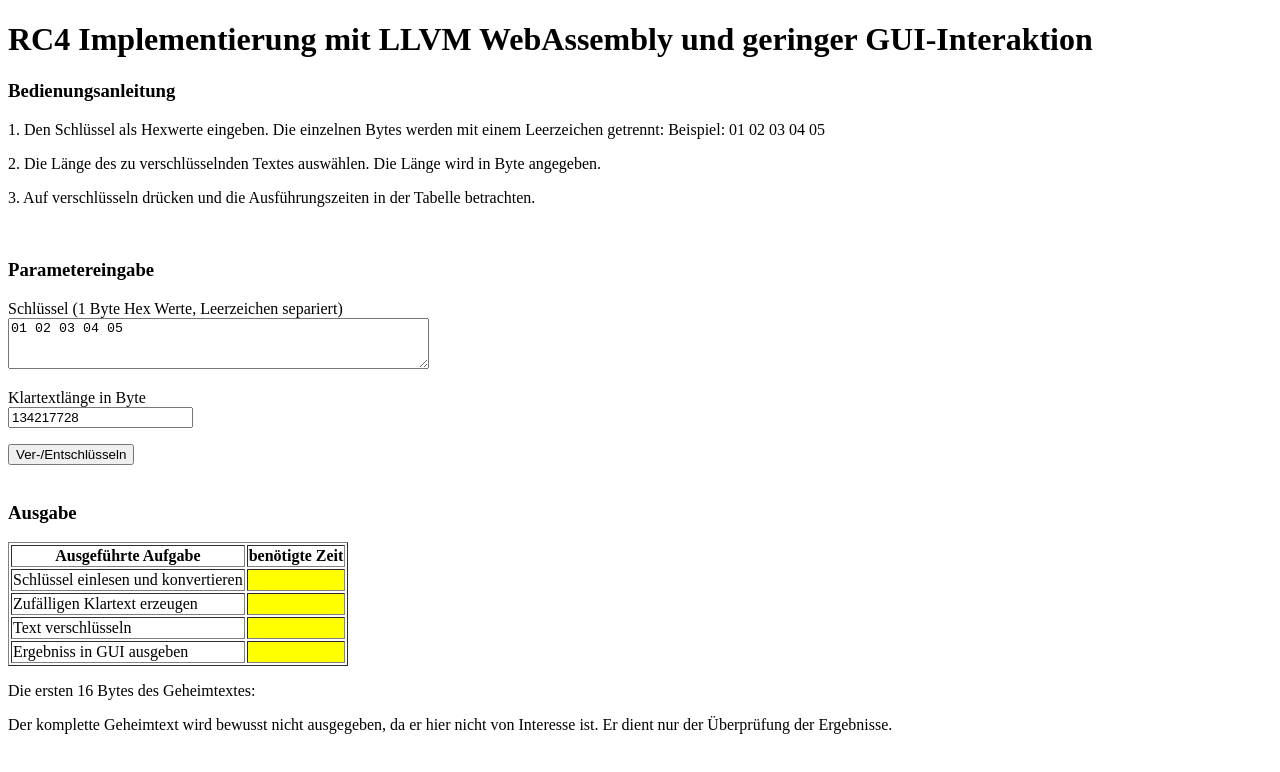
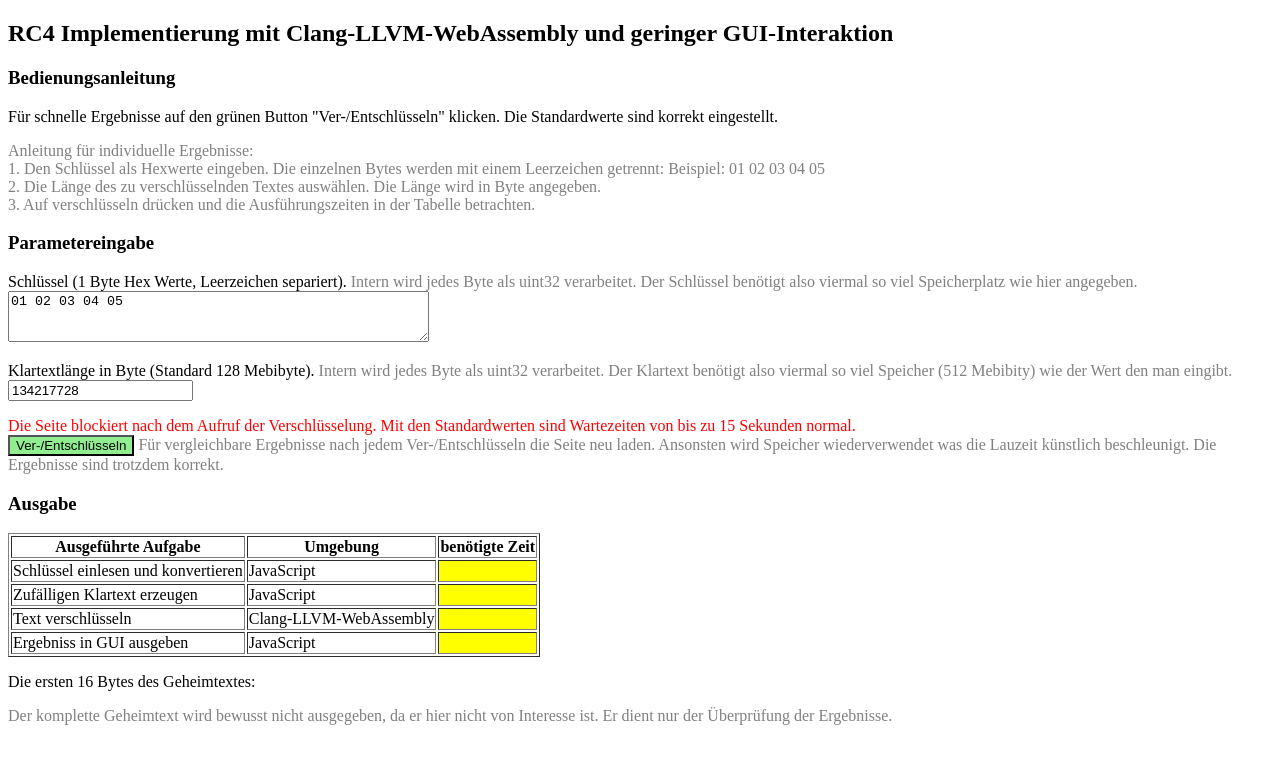
Before and after one commit to grthor/grthor.github.io, a plain HTML site: page RC4_LLVM_geringe_GUI_Interaktion/RC4Wasm.html in a window 1280 px wide. Drawn offline with Linux system fonts and the light colour scheme; no server answers.

Commit message:
Improved Usability :D

```diff
--- a/RC4_LLVM_geringe_GUI_Interaktion/RC4Wasm.html
+++ b/RC4_LLVM_geringe_GUI_Interaktion/RC4Wasm.html
@@ -67,10 +67,10 @@
 			var difference = requiredMemoryInBytes - availableMemoryInBytes;
 			var additionalPages = Math.ceil(difference / 65536);
 
-			console.log("Buffer Size in Pages (64kib) " + mymemory.buffer.byteLength / 65536);
-			console.log("Additional pages " + additionalPages);
+			//console.log("Buffer Size in Pages (64kib) " + mymemory.buffer.byteLength / 65536);
+			//console.log("Additional pages " + additionalPages);
 			mymemory.grow(additionalPages);
-			console.log("New Buffer Size in Pages (64 kib) " + mymemory.buffer.byteLength / 65536);
+			//console.log("New Buffer Size in Pages (64 kib) " + mymemory.buffer.byteLength / 65536);
 
 
 			// Buffer Array Vergrößern
@@ -125,60 +125,84 @@
 </head>
 
 	<body>
-	<h1>RC4 Implementierung mit LLVM WebAssembly und geringer GUI-Interaktion</h1>
+	<h2>RC4 Implementierung mit Clang-LLVM-WebAssembly und geringer GUI-Interaktion</h2>
 	<h3>Bedienungsanleitung</h3>
-	<p>1. Den Schlüssel als Hexwerte eingeben. Die einzelnen Bytes werden mit
-	einem Leerzeichen getrennt: Beispiel: 01 02 03 04 05</p>
-
-	<p>2. Die Länge des zu verschlüsselnden Textes auswählen. Die Länge wird in Byte
-	angegeben.</p>
-
-	<p>3. Auf verschlüsseln drücken und die Ausführungszeiten in der Tabelle betrachten.</p>
-	</br>
+	<p>
+		Für schnelle Ergebnisse auf den grünen Button "Ver-/Entschlüsseln" klicken.
+		Die Standardwerte sind korrekt eingestellt.
+	</p>
+	<p style="color:grey">
+		Anleitung für individuelle Ergebnisse:
+		<br />
+		1. Den Schlüssel als Hexwerte eingeben. Die einzelnen Bytes werden mit
+		einem Leerzeichen getrennt: Beispiel: 01 02 03 04 05
+		<br />
+		2. Die Länge des zu verschlüsselnden Textes auswählen. Die Länge wird in Byte
+		angegeben.
+		<br />
+		3. Auf verschlüsseln drücken und die Ausführungszeiten in der Tabelle betrachten.
+	</p>
 
 	<h3>Parametereingabe</h3>
 
 
 	<form>
-	<p>Schlüssel (1 Byte Hex Werte, Leerzeichen separiert)</br>
-	<textarea id="key_input" rows="3" cols="50">01 02 03 04 05</textarea></p>
+		<p>Schlüssel (1 Byte Hex Werte, Leerzeichen separiert). <span style="color:grey">Intern wird jedes Byte
+		als uint32 verarbeitet. Der Schlüssel benötigt also viermal so viel Speicherplatz
+		wie hier angegeben.</span><br />
+		<textarea id="key_input" rows="3" cols="50">01 02 03 04 05</textarea></p>
 
-	<p>Klartextlänge in Byte</br>
-	<input type="number" id="plaintext_length_input" value="134217728" min="0"></p>
+		<p>Klartextlänge in Byte (Standard 128 Mebibyte). <span style="color:grey">Intern wird jedes Byte
+		als uint32 verarbeitet. Der Klartext benötigt also viermal so viel Speicher (512 Mebibity)
+		wie der Wert den man eingibt.</span></br>
+		<input type="number" id="plaintext_length_input" value="134217728" min="0"></p>
 
 	<div style="color: gray; " id="PlainHexRepresentation"></div>
 
-	<input type="button" id="btn_encrypt" value="Ver-/Entschlüsseln" onclick="doIt()">
+	<span style="color:red">Die Seite blockiert nach dem Aufruf der Verschlüsselung.
+		Mit den Standardwerten sind Wartezeiten von bis zu 15 Sekunden normal.
+	</span>
+	<br />
+
+	<input type="button" style="background-color:lightgreen" id="btn_encrypt" value="Ver-/Entschlüsseln" onclick="doIt()">
+	<span style="color:grey">
+		Für vergleichbare Ergebnisse nach jedem Ver-/Entschlüsseln die Seite neu laden. Ansonsten wird
+		Speicher wiederverwendet was die Lauzeit künstlich beschleunigt. Die Ergebnisse sind trotzdem korrekt.
+	</span>
 	</form>
-	<br>
 
 	<h3>Ausgabe</h3>
 <table border="1">
   <tr>
     <th>Ausgeführte Aufgabe</th>
+		<th>Umgebung</th>
     <th>benötigte Zeit</th>
   </tr>
   <tr>
     <td>Schlüssel einlesen und konvertieren</td>
+		<td>JavaScript</td>
 	<td id="time12" style="background-color:yellow"></div></td>
    </tr>
 	<tr>
 		<td>Zufälligen Klartext erzeugen</td>
+		<td>JavaScript</td>
 		<td id="time23" style="background-color:yellow"></td>
 	</tr>
 	<tr>
 		<td>Text verschlüsseln</td>
+		<td>Clang-LLVM-WebAssembly</td>
 		<td id="time34" style="background-color:yellow"></td>
 	</tr>
 	<tr>
 		<td>Ergebniss in GUI ausgeben</td>
+		<td>JavaScript</td>
 		<td id="time45" style="background-color:yellow"></td>
 	</tr>
 </table>
 
 	<p>Die ersten 16 Bytes des Geheimtextes:</p>
 	<div id="output" style="background-color:yellow"></div>
-	<p>Der komplette Geheimtext wird bewusst nicht ausgegeben,
+	<p style="color:grey">Der komplette Geheimtext wird bewusst nicht ausgegeben,
 	da er hier nicht von Interesse ist. Er dient nur der Überprüfung der Ergebnisse.</p>
 
 	</body>
```
Also changed, not shown: RC4_Emscripten_geringe_GUI_Interaktion/RC4Wasm.html (+63 -33 lines), RC4_JS_geringe_GUI_Interaktion/RC4Wasm.html (+33 -14 lines).
